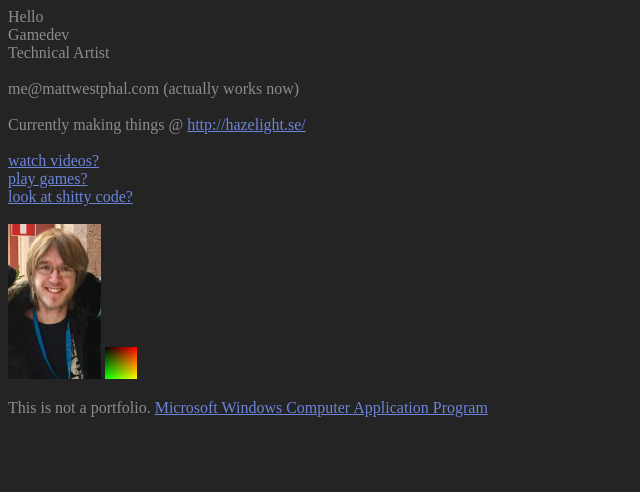
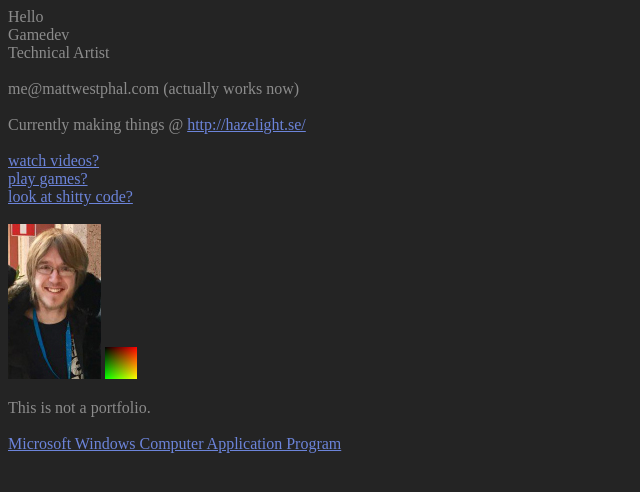
Before and after one commit to Stinger21/Stinger21.github.io, a plain HTML site: page index.html in a window 1280 px wide. Shown: the whole page, without its empty margins (0-640 px from the left). Drawn offline with Linux system fonts and the light colour scheme; no server answers.

Commit message:
lol, shenanigans.

```diff
--- a/index.html
+++ b/index.html
@@ -60,7 +60,8 @@
 	<img src="uv.jpg"/>
 	<br/>
 	<p><!--N&bull;L-->
-	This is not a portfolio.
+	This is not a portfolio.<br/>
+	<br/>
 	<a href="imageDeCap.exe" >Microsoft Windows Computer Application Program</a>
 	</p>
 	<div id="SomethingSomething"> </div>
```
